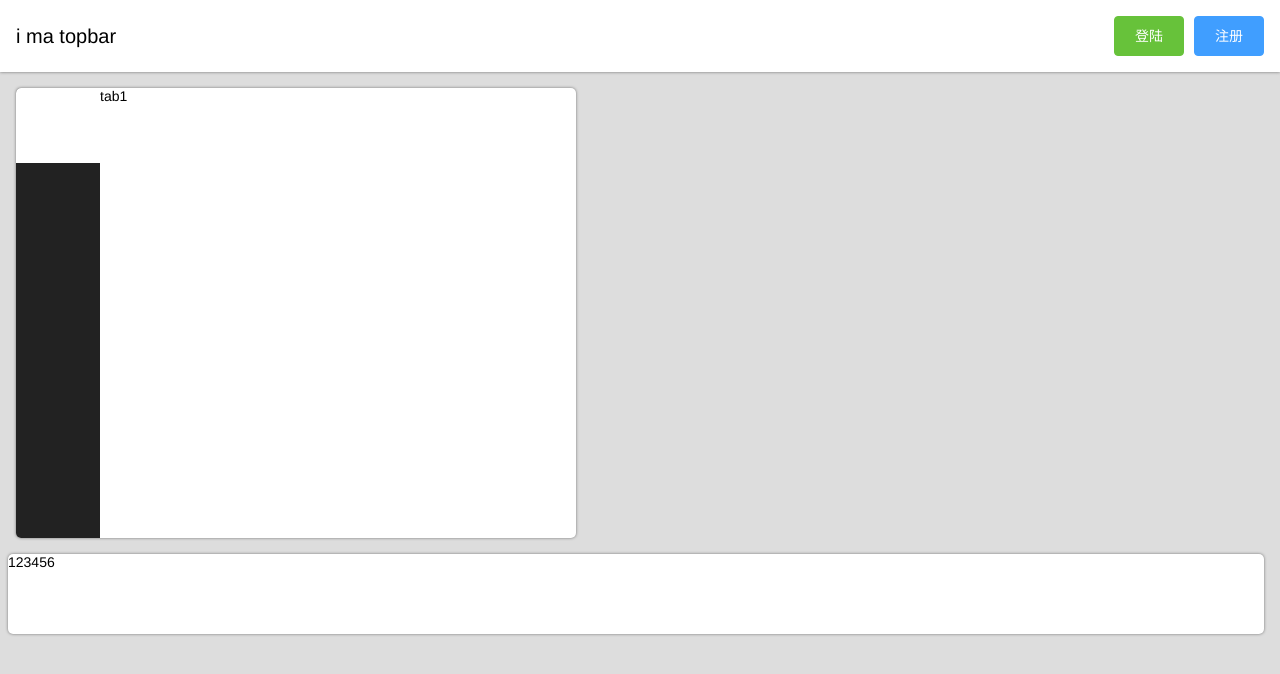
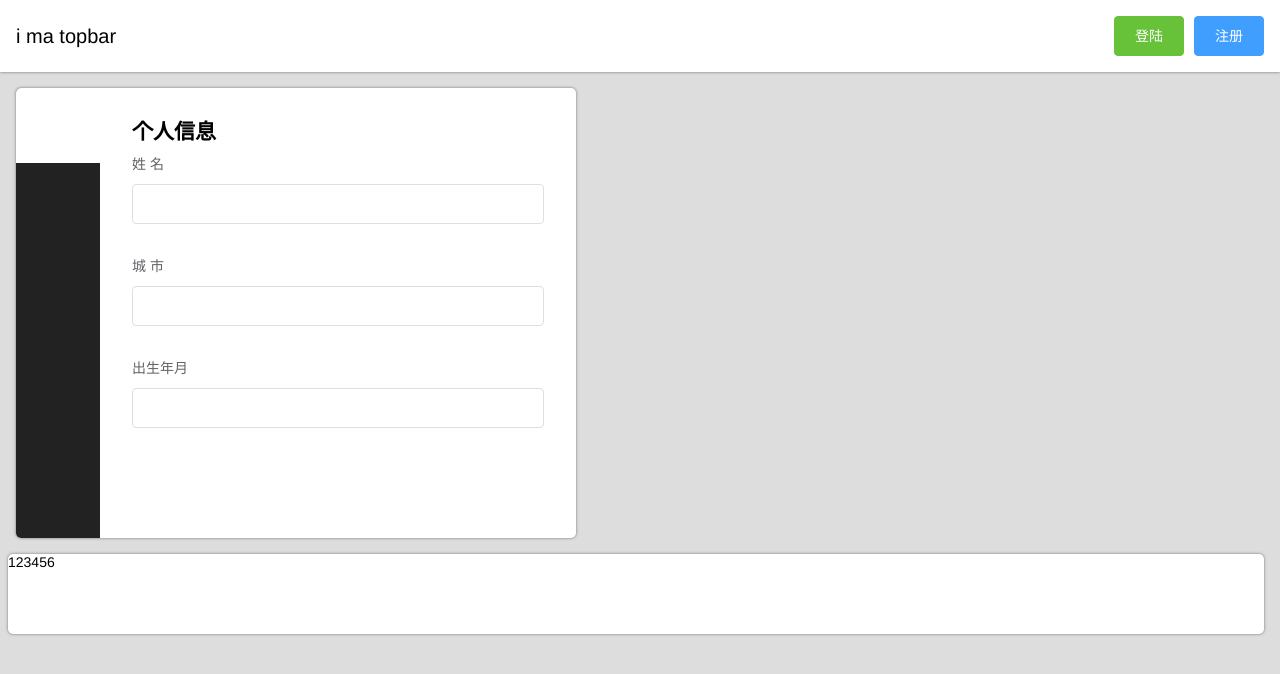
Before and after one commit to Alexaa123/vue-resumer-1, a Vue app: page / in a window 1280 px wide. Shown: the top 674 px of the page. Built offline with nearby package versions, Linux system fonts and the light colour scheme.

Commit message:
做好了个人信息和工作经验

```diff
--- a/src/App.vue
+++ b/src/App.vue
@@ -58,7 +58,7 @@ main{
     margin:16px 8px 16px 16px;
     box-shadow:0 0 3px hsla(0,0,0,0.5);
     border-radius:5px;
-    overflow: hidden;
+    overflow: auto;
   }
   > .preview{
      background:#fff;
--- a/src/components/Editor.vue
+++ b/src/components/Editor.vue
@@ -14,12 +14,52 @@
 			</ol>
 		</nav>
 		<ol class="panes">
-			<li v-bind:class="{active:currentTab == 0}">tab1</li>
-			<li v-bind:class="{active:currentTab == 1}">tab2</li>
-			<li v-bind:class="{active:currentTab == 2}">tab3</li>
-			<li v-bind:class="{active:currentTab == 3}">tab4</li>
-			<li v-bind:class="{active:currentTab == 4}">tab5</li>
-			<li v-bind:class="{active:currentTab == 5}">tab6</li>
+			<li v-bind:class="{active:currentTab == 0}">
+				<h2>个人信息</h2>
+				<el-form>
+					<el-form-item label="姓 名">
+    					<el-input v-model="profile.name"></el-input>
+  					</el-form-item>
+  					<el-form-item label="城 市">
+    					<el-input v-model="profile.city"></el-input>
+  					</el-form-item>
+  					<el-form-item label="出生年月">
+    					<el-input v-model="profile.birth"></el-input>
+  					</el-form-item>
+				</el-form>
+			</li>
+			<li v-bind:class="{active:currentTab == 1}">
+				<h2>工作经历</h2>
+				<el-form>
+					<div class="wrap" v-for="(wrok,index) in workHistory">
+						<el-form-item label="公 司">
+	    					<el-input v-model="wrok.company" placeholder="请输入公司名称"></el-input>
+	  					</el-form-item>
+	  					<el-form-item label="工作内容">
+	    					<el-input
+							  type="textarea"
+							  :rows="6"
+							  placeholder="请输入内容"
+							  v-model="wrok.content">
+							</el-input>
+	  					</el-form-item>
+	  					<i class="el-icon-error colse" v-on:click="removeWork(index)"></i>
+					</div>
+					<el-button class="addbtn" type="primary" v-on:click="addWork">添加</el-button>
+				</el-form>
+			</li>
+			<li v-bind:class="{active:currentTab == 2}">
+				<h2>学习经历</h2>
+			</li>
+			<li v-bind:class="{active:currentTab == 3}">
+				<h2>获奖情况</h2>
+			</li>
+			<li v-bind:class="{active:currentTab == 4}">
+				<h2>项目信息</h2>
+			</li>
+			<li v-bind:class="{active:currentTab == 5}">
+				<h2>联系方式</h2>
+			</li>
 		</ol>
 	</div>
 </template>
@@ -29,8 +69,29 @@
 		data(){
 			return {
 				currentTab:0,
-				icons:['zheng','work','book','jiang','poject','telephone']
+				icons:['zheng','work','book','jiang','poject','telephone'],
+				profile:{
+					name:'',
+					city:'',
+					birth:''
+				},
+				workHistory:[
+					{company: '', content: ''}
+				]
 			}
+		},
+		methods:{
+			addWork(){
+				this.workHistory.push({
+					company: '', content: ''
+				})
+			},
+			removeWork(index){
+				this.workHistory.splice(index,1)
+			}
+		},
+		created(){
+
 		}
 	}
 </script>
@@ -45,6 +106,7 @@
 			width:6em;
 		}
 		nav > ol > li{
+			cursor: pointer;
 			padding:16px 0;
 			 > .icon{
 			 	fill: #fff;
@@ -57,8 +119,30 @@
 			 }
 		}
 		> .panes{
+			flex:1;
 			>li{
+				text-align: left;
+				padding:32px;
 				display:none;
+				height:100%;
+				overflow: auto;
+			.wrap{
+				position:relative;
+				border-bottom:2px solid #888;
+				}
+			.addbtn{
+				margin-top:10px;
+			}
+			.colse{
+				cursor: pointer;
+				position: absolute;
+				top:0;
+				right:4px;
+				font-size:24px;
+				&:hover{
+					color:red;
+				}
+			}
 				&.active{
 					display:block;
 				}
```
